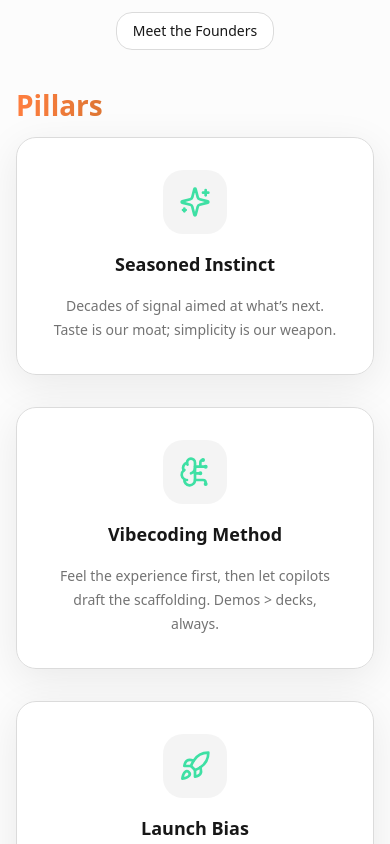
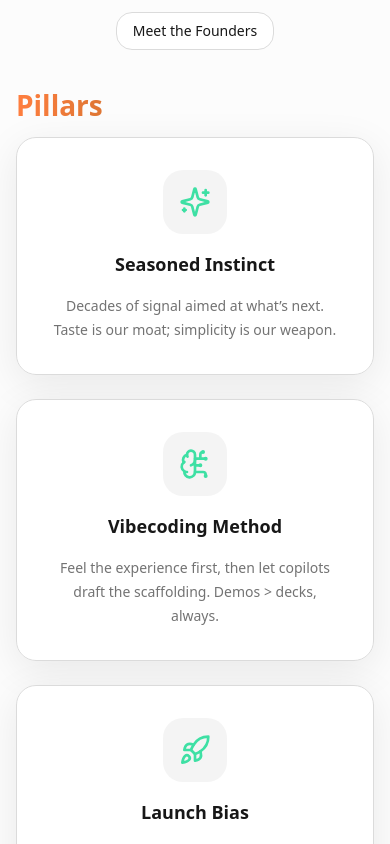
Before and after one commit to devenspear/dudester-1, a Next.js app: page /home in a window 390 px wide. Shown: the part 740-1584 px from the top of the page. Built offline with nearby package versions, Linux system fonts and the light colour scheme; no server answers.

Commit message:
iOS: lock touch to vertical pan; prevent hover effects on touch; stabilize card visibility; tighten gaps

```diff
--- a/app/globals.css
+++ b/app/globals.css
@@ -34,6 +34,7 @@ body{
   overflow-x: hidden;
   overscroll-behavior-x: none;
   -webkit-text-size-adjust: 100%;
+  touch-action: pan-y;
 }
 
 /* Hide app chrome on the login page */
@@ -52,7 +53,11 @@ body{
 /* Components */
 .glass{@apply bg-base-card/70 backdrop-blur-xl border border-base-border;}
 .card{@apply rounded-2xl bg-base-card/95 border border-base-border shadow-soft backdrop-blur;}
-.card-hover{@apply transition-all duration-300 hover:shadow-xl hover:-translate-y-1 hover:scale-[1.02];}
+.card-hover{@apply transition duration-200;}
+/* Only apply hover lift on devices that actually hover */
+@media (hover: hover) and (pointer: fine){
+  .card-hover:hover{ box-shadow: 0 20px 50px rgba(0,0,0,0.12); transform: translateY(-4px); }
+}
 
 .btn{@apply inline-flex items-center justify-center rounded-xl px-4 py-2 text-sm font-medium transition border border-base-border bg-base-card hover:bg-base-border/40;}
 .btn-primary{@apply bg-base-fg text-white border-transparent hover:opacity-90;}
--- a/app/home/page.tsx
+++ b/app/home/page.tsx
@@ -45,7 +45,7 @@ export default function HomePage() {
 
       {/* Pillars Section with Enhanced Cards */}
       <Section title="Pillars">
-        <div className="grid gap-8 sm:grid-cols-3">
+        <div className="grid gap-6 sm:gap-8 sm:grid-cols-3">
           {PILLARS.map((p, i) => (
             <div
               key={p.title}
@@ -64,7 +64,7 @@ export default function HomePage() {
 
       {/* Focus & Proof Section - Removed bullets and buttons */}
       <Section title="Focus & Proof">
-        <div className="grid gap-8 lg:grid-cols-3">
+        <div className="grid gap-6 sm:gap-8 lg:grid-cols-3">
           <div className="animate-card" style={{ animationDelay: '0s' }}>
             <Card title={HOME.features[0].title} icon={<Hexagon className="h-8 w-8" />}>
               {HOME.features[0].body}
```
